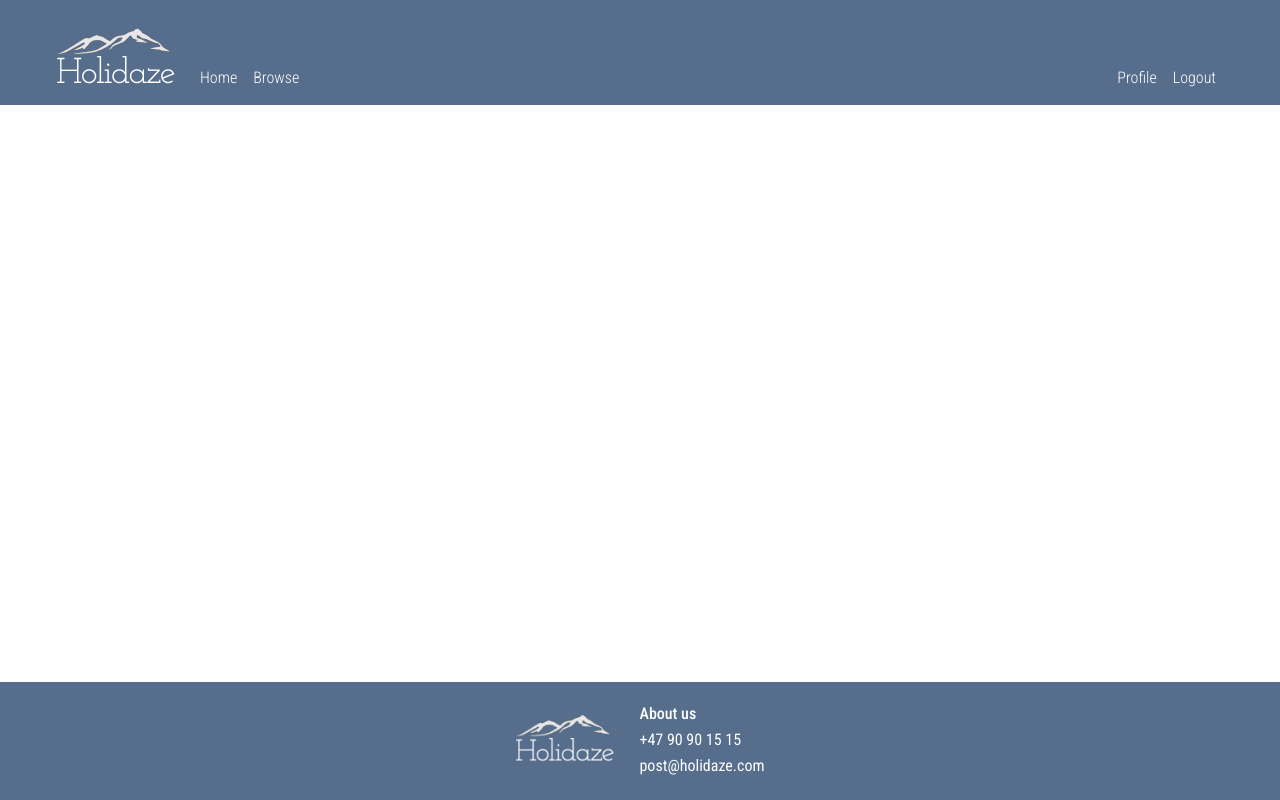
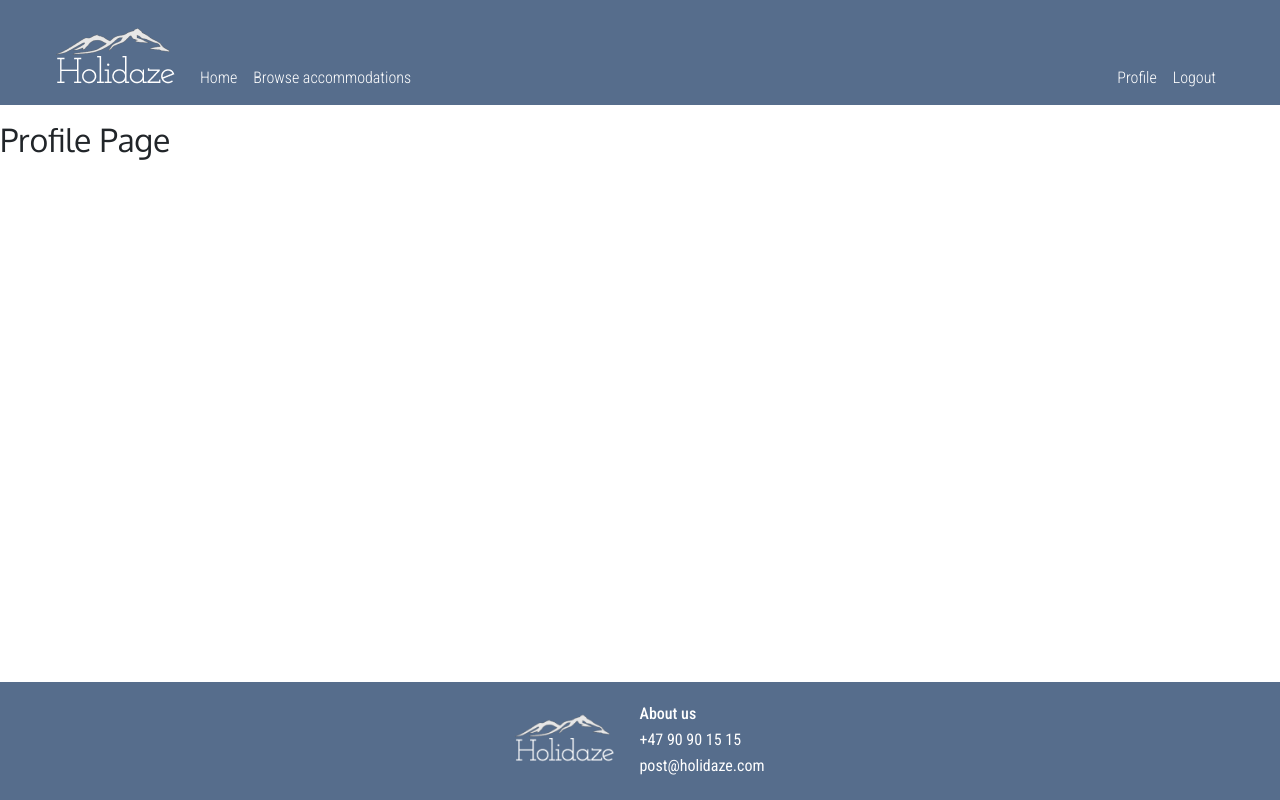
Before and after one commit to TaranJ/project-exam-2, a React (Vite) app: page /profile in a window 1280 px wide. Built offline with nearby package versions, Linux system fonts and the light colour scheme.

Commit message:
sets up router dom

```diff
--- a/package.json
+++ b/package.json
@@ -13,7 +13,8 @@
     "bootstrap": "^5.3.3",
     "react": "^18.3.1",
     "react-bootstrap": "^2.10.5",
-    "react-dom": "^18.3.1"
+    "react-dom": "^18.3.1",
+    "react-router-dom": "^7.0.1"
   },
   "devDependencies": {
     "@eslint/js": "^9.13.0",
--- a/src/App.css
+++ b/src/App.css
@@ -3,6 +3,14 @@
 
 body {
   font-family: Roboto Condensed, sans-serif;
+}
+
+h1,
+h2,
+h3,
+h4,
+h5 {
+  font-family: Oxygen, sans-serif;
 }
 
 .custom-navbar {
--- a/src/App.jsx
+++ b/src/App.jsx
@@ -1,9 +1,29 @@
 import React from "react";
+import { BrowserRouter as Router, Routes, Route } from "react-router-dom";
 import "./App.css";
+
+// Components
 import Layout from "./components/Layout";
 
+// Pages
+import HomePage from "./pages/HomePage";
+import BrowsePage from "./pages/BrowsePage";
+import ProfilePage from "./pages/ProfilePage";
+import AboutPage from "./pages/AboutPage";
+
 function App() {
-  return <Layout></Layout>;
+  return (
+    <Router>
+      <Layout>
+        <Routes>
+          <Route path="/" element={<HomePage />} />
+          <Route path="/browse" element={<BrowsePage />} />
+          <Route path="/profile" element={<ProfilePage />} />
+          <Route path="/about" element={<AboutPage />} />
+        </Routes>
+      </Layout>
+    </Router>
+  );
 }
 
 export default App;
--- a/src/components/Footer/index.jsx
+++ b/src/components/Footer/index.jsx
@@ -1,5 +1,6 @@
 import React from "react";
 import { Container, Row, Col } from "react-bootstrap";
+import { Link } from "react-router-dom";
 import logo from "../../images/logo-holidaze.png";
 
 function Footer() {
@@ -11,9 +12,9 @@ function Footer() {
         </Col>
         <Col className="footer-contact">
           <p>
-            <a href="#about" className="footer-link">
+            <Link to="/about" className="footer-link">
               About us
-            </a>
+            </Link>
           </p>
           <p>+47 90 90 15 15</p>
           <p>post@holidaze.com</p>
--- a/src/components/Header/index.jsx
+++ b/src/components/Header/index.jsx
@@ -1,22 +1,35 @@
 import React from "react";
 import { Navbar, Nav, Container } from "react-bootstrap";
+import { Link } from "react-router-dom";
 import logo from "../../images/logo-holidaze.png";
 
 function Header() {
   return (
     <Navbar className="custom-navbar" variant="dark" expand="lg">
       <Container className="navbar-container">
-        <Navbar.Brand href="#home">
+        <Navbar.Brand as={Link} to="/">
           <img src={logo} alt="Holidaze Logo" className="navbar-logo" />
         </Navbar.Brand>
         <Navbar.Toggle aria-controls="basic-navbar-nav" />
         <Navbar.Collapse id="basic-navbar-nav">
           <Nav className="me-auto">
-            <Nav.Link href="#home">Home</Nav.Link>
-            <Nav.Link href="#browse">Browse</Nav.Link>
+            <Nav.Item>
+              <Link to="/" className="nav-link">
+                Home
+              </Link>
+            </Nav.Item>
+            <Nav.Item>
+              <Link to="/browse" className="nav-link">
+                Browse accommodations
+              </Link>
+            </Nav.Item>
           </Nav>
           <Nav>
-            <Nav.Link href="#profile">Profile</Nav.Link>
+            <Nav.Item>
+              <Link to="/profile" className="nav-link">
+                Profile
+              </Link>
+            </Nav.Item>
             <Nav.Link href="#logout">Logout</Nav.Link>
           </Nav>
         </Navbar.Collapse>
--- /dev/null
+++ b/src/pages/AboutPage.jsx
@@ -0,0 +1,7 @@
+import React from "react";
+
+function AboutPage() {
+  return <h2>About Holidaze</h2>;
+}
+
+export default AboutPage;
--- /dev/null
+++ b/src/pages/BrowsePage.jsx
@@ -0,0 +1,7 @@
+import React from "react";
+
+function BrowsePage() {
+  return <h2>Browse Accommodations</h2>;
+}
+
+export default BrowsePage;
--- /dev/null
+++ b/src/pages/HomePage.jsx
@@ -0,0 +1,7 @@
+import React from "react";
+
+function HomePage() {
+  return <h2>Home Page</h2>;
+}
+
+export default HomePage;
--- /dev/null
+++ b/src/pages/ProfilePage.jsx
@@ -0,0 +1,7 @@
+import React from "react";
+
+function ProfilePage() {
+  return <h2>Profile Page</h2>;
+}
+
+export default ProfilePage;
```
Also changed, not shown: src/index.css (+0 -8 lines), 1 other file (tests, documents, lock files or other folders).
